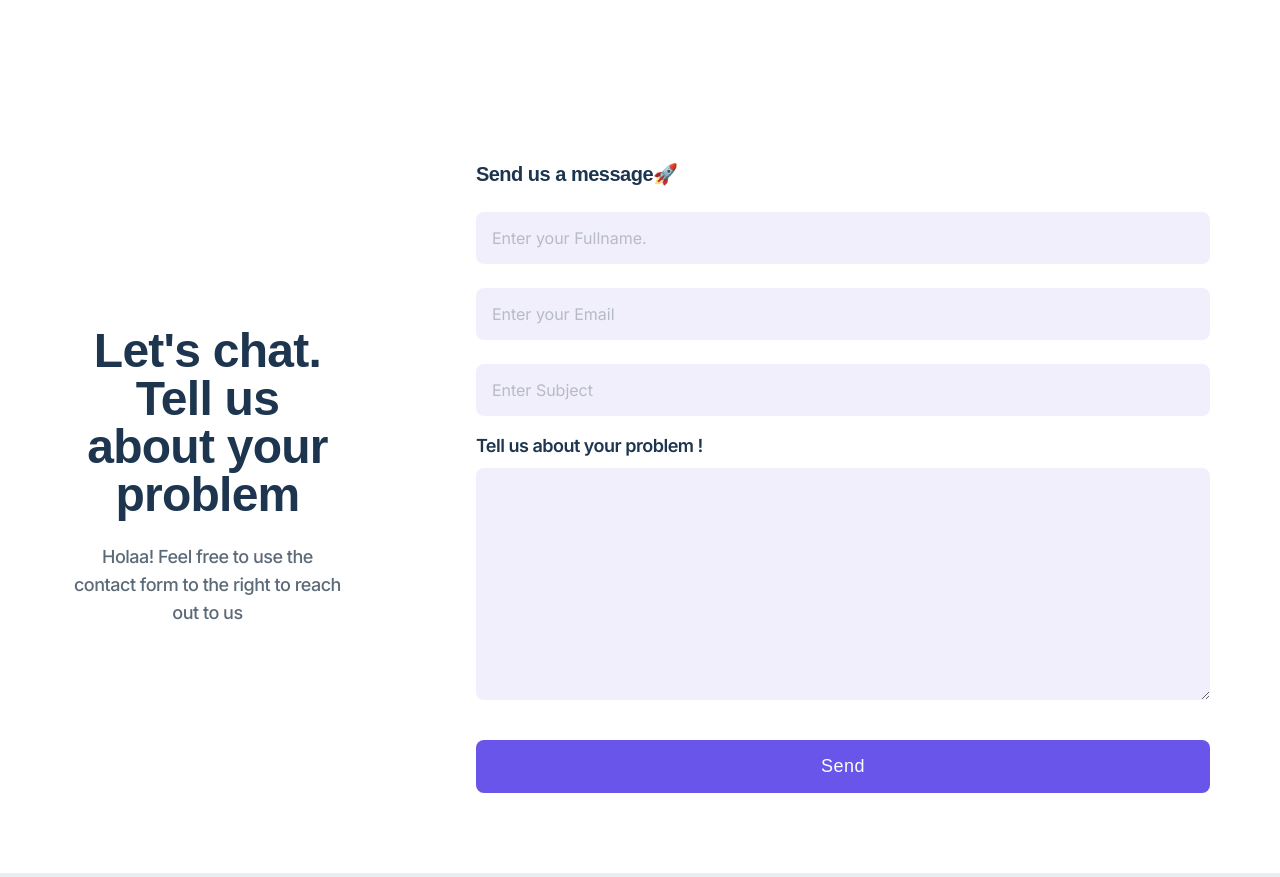
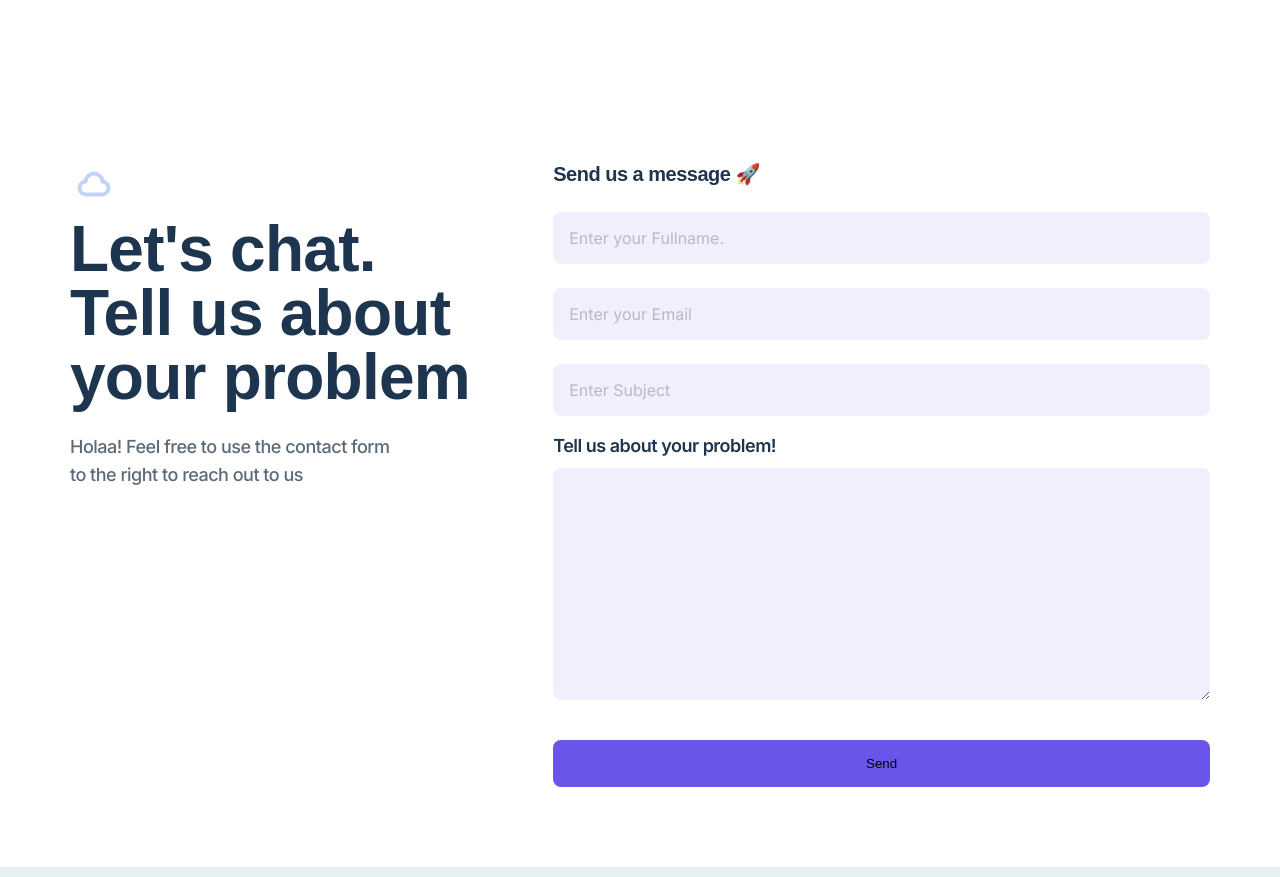
Before and after one commit to satrianytmaa/lifecare-site, a PHP site: page /contact.html in a window 1280 px wide. Shown: the part 80-957 px from the top of the page. Run offline with PHP 8.4, Linux system fonts and the light colour scheme; some web fonts are replaced.

Commit message:
Added javascript modal & some adjustment in contact form

```diff
--- /dev/null
+++ b/JavaScript/alert.js
@@ -0,0 +1,24 @@
+// script.js
+
+var modal = document.getElementById("myModal");
+var outputDiv = document.getElementById("output");
+
+document.getElementById("buttonAlert").addEventListener("click", function() {
+    var fullName = document.getElementById("fullName").value;
+
+
+    outputDiv.innerHTML = "<h4>Hi " + fullName + ", Thank you for reaching us, we will send you a respond as soon as possible</h4>";
+
+    // Show the modal
+    modal.style.display = "block";
+});
+
+document.getElementsByClassName("close")[0].addEventListener("click", function() {
+    modal.style.display = "none";
+});
+
+window.addEventListener("click", function(event) {
+    if (event.target == modal) {
+        modal.style.display = "none";
+    }
+});
--- a/Style/contact_page.css
+++ b/Style/contact_page.css
@@ -2,19 +2,17 @@
     margin-top: 160px;
     display: flex;
     justify-content: center;
-    align-items: center;
     gap: 24px;
 }
 
 .vaccine-form-content h3 {
-    width: 72%;
-    text-align: center;
+    font-size: 64px;
+    line-height: 64px;
 }
 
 .vaccine-form-content p {
     width: 72%;
     margin-top: 24px;
-    text-align: center;
     font-size: 18px;
 }
 
@@ -59,7 +57,6 @@ textarea {
     font-family: "Inter", sans-serif;
     font-size: 16px;
     font-weight: 400;
-    color: #b7bac7;
 }
 
 .component-form button {
@@ -70,3 +67,57 @@ textarea {
     color: #b7bac7;
     opacity: 1; /* Firefox */
 }
+
+.modal {
+    display: none;
+    position: fixed;
+    z-index: 1;
+    left: 0;
+    top: 0;
+    width: 100%;
+    height: 100%;
+    overflow: auto;
+    background-color: rgba(0,0,0,0.7);
+
+}
+
+.modal-content {
+    background-color: #fefefe;
+    margin: 15% auto;
+    padding: 3em;
+    border: 1px solid #888;
+    width: 40%;
+    border-radius: 16px;
+}
+
+.close {
+    color: #aaa;
+    float: right;
+    font-size: 28px;
+    font-weight: bold;
+}
+
+.close:hover,
+.close:focus {
+    color: black;
+    text-decoration: none;
+    cursor: pointer;
+}
+
+.output{
+    font-family: 'Roobert', sans-serif;
+	font-size: 32px;
+	letter-spacing: -0.5px;
+	font-weight: 500;
+	line-height: 28px;
+}
+
+input,
+textarea {
+    color: #1D354F;
+}
+
+input:focus,
+textarea:focus {
+    color: #1D354F;
+}
--- a/blog.html
+++ b/blog.html
@@ -74,7 +74,7 @@
          <!-- CONTENT => Header -->
          <div class="vaccine-header container-enable">
             <div class="vaccine-header-content">
-               <h1>Trending Blogs and Articles</h1>
+               <h1>Trending blogs and articles</h1>
                <h5>Discover the lastest news and entertaining blogs or articles, curated by professinal journalism in their field.</h5>
             </div>
 
--- a/contact.html
+++ b/contact.html
@@ -26,6 +26,7 @@
 
       <!-- Responsive -->
       <link rel="stylesheet" href="" />
+
 
       <!-- Google Font -->
       <link rel="preconnect" href="https://fonts.googleapis.com" />
@@ -68,29 +69,37 @@
 
         <div class="vaccine-form container-enable">
             <div class="vaccine-form-content">
+               <img src="./Assets/Images/Content/Badge Data.svg" alt="" />
                 <h3>Let's chat. <br> Tell us about your problem</h3>
-
                 <p>Holaa! Feel free to use the contact form to the right to reach out to us  </p>
             </div>
 
             <div class="component-form">
                <div class="from-wrap">
-                        <h4>Send us a message🚀</h4>
+                     <h4>Send us a message 🚀</h4>
                </div>
                <div class="form-wrap">
-                        <input type="text" placeholder="Enter your Fullname." />
+                     <input type="text" id="fullName" placeholder="Enter your Fullname." />
                </div>
                <div class="form-wrap">
-                        <input type="email" placeholder="Enter your Email" />
+                     <input type="email" id="email" placeholder="Enter your Email" />
                </div>
                <div class="form-wrap">
-                        <input type="password" placeholder="Enter Subject" />
+                     <input type="text" id="subject" placeholder="Enter Subject" />
                </div>
                <div class="form-wrap">
-                        <label for="name">Tell us about your problem !</label>
-                        <textarea name="" id="" cols="30" rows="10"></textarea>
+                     <label for="message">Tell us about your problem!</label>
+                     <textarea id="message" cols="30" rows="10"></textarea>
                </div>
-                    <button class="button-primary"><a href="#">Send</a></button>
+               <button id="buttonAlert" class="button-primary">Send</button>
+            </div>
+        </div>
+
+        <!-- CONTENT => Modal Pop-Up -->
+         <div id="myModal" class="modal">
+            <div class="modal-content">
+               <span class="close">&times;</span>
+               <div id="output"></div>
               </div>
          </div>
 
@@ -146,5 +155,9 @@
             </div>
          </div>
       </footer>
+
+
+      <!-- JavaScript -->
+      <script src="./JavaScript/alert.js"></script>
     </body>
 </html>
--- a/index.html
+++ b/index.html
@@ -50,7 +50,7 @@
                <li class="nav-item"><a href="./vaccine.html">Vaccine</a></li>
                <li class="nav-item"><a href="./blog.html">Blog</a></li>
                <li class="nav-item"><a href="#">Community</a></li>
-               <li class="nav-item"><a href="#">Contact Us</a></li>
+               <li class="nav-item"><a href="./contact.html">Contact Us</a></li>
                <a href="./started.html">
                   <button class="button-nav">Get started</button>
                </a>
```
Lines whose indentation alone changed are shown as unchanged.
